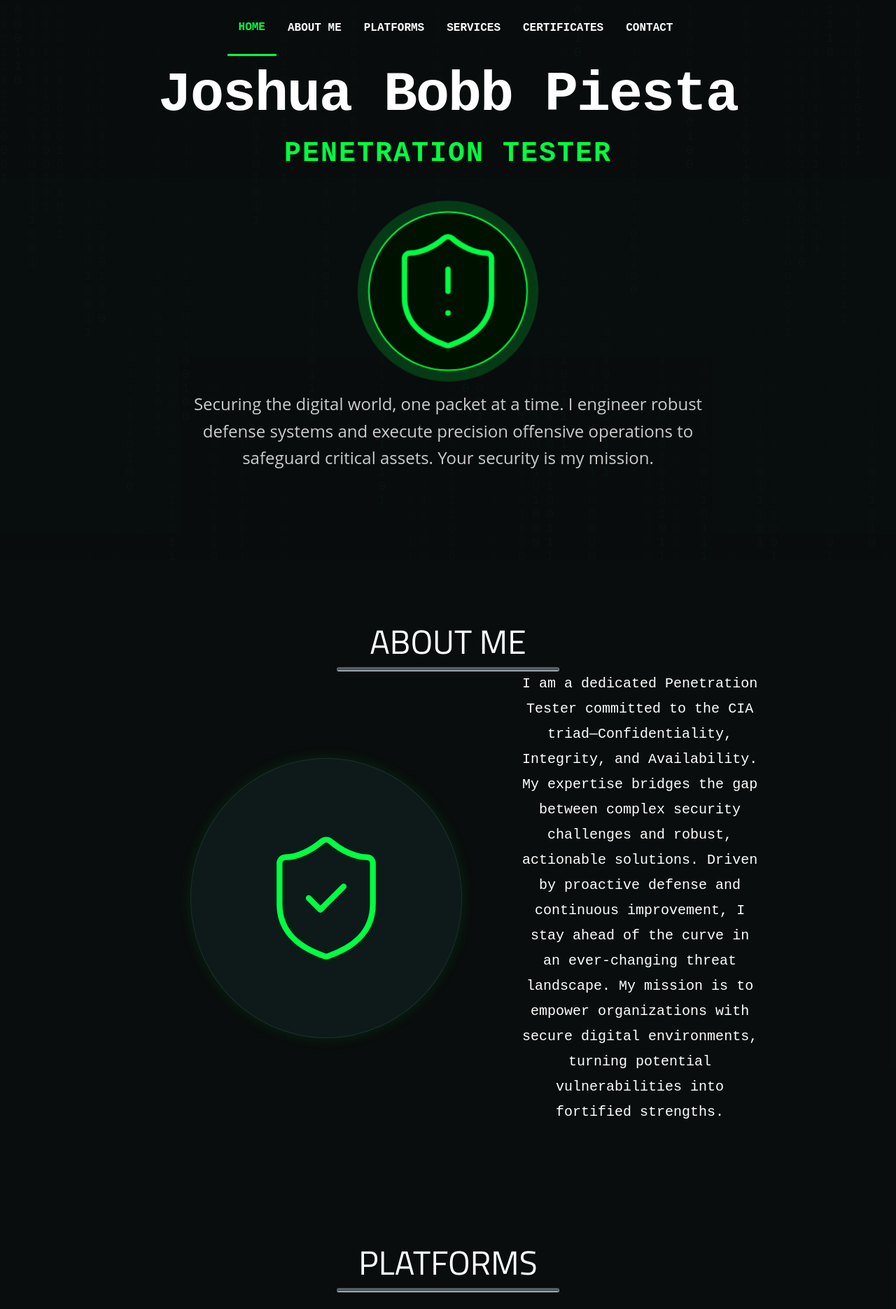
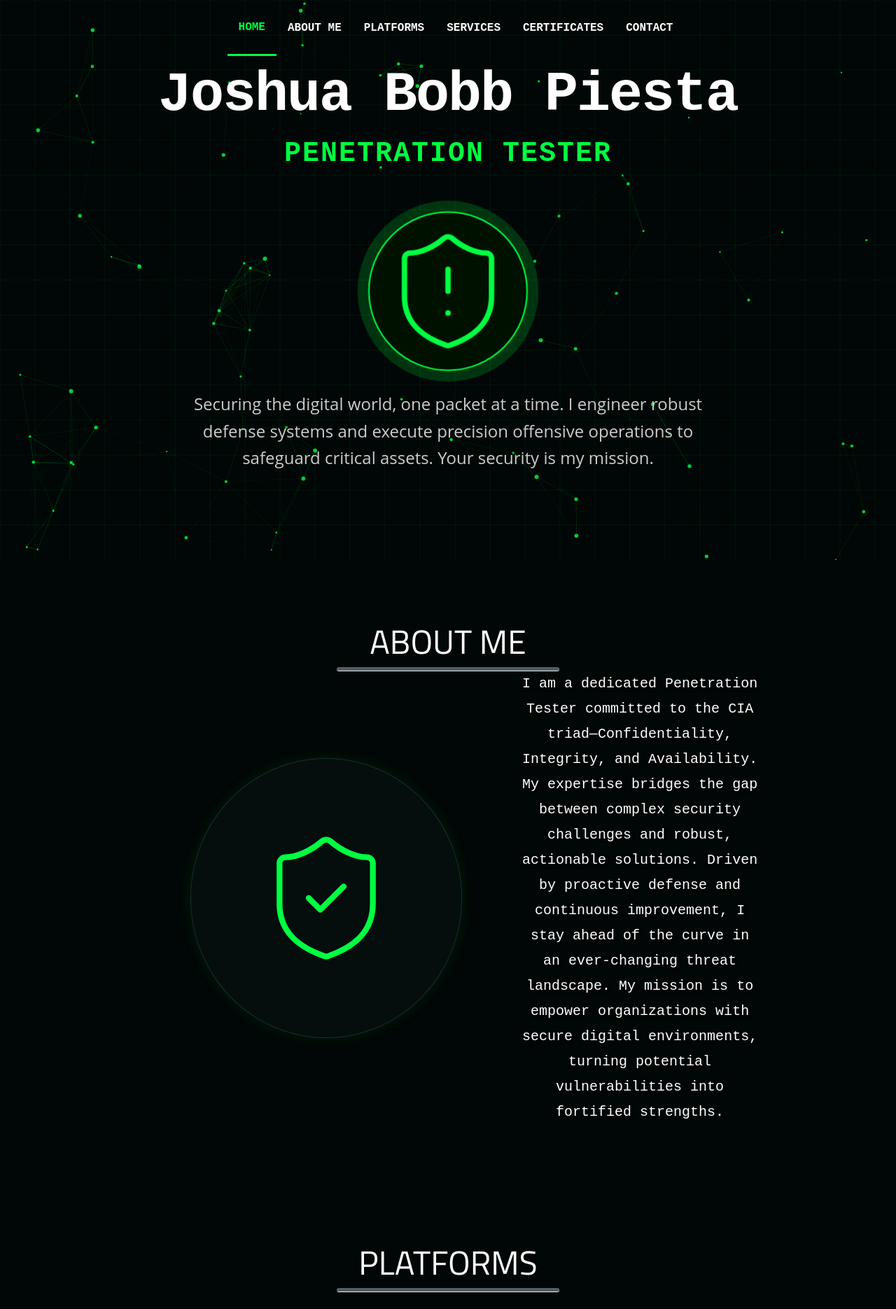
Before and after one commit to alysonjan/cyberbob-website, a React (Create React App) app: page / in a window 1280 px wide. Shown: the top 1870 px of the page at 70% size. Built offline with nearby package versions, Linux system fonts and the light colour scheme.

Commit message:
make it more cool

```diff
--- a/src/components/AboutSection/aboutStyles.js
+++ b/src/components/AboutSection/aboutStyles.js
@@ -3,7 +3,7 @@ import styled from "styled-components";
 export const AboutContainer = styled.div`
   width: 100%;
   height: auto;
-  background: rgba(10, 15, 15, 0.9);
+  background: transparent;
   padding: 5rem 0;
 `;
 
@@ -27,7 +27,7 @@ export const AvatarContainer = styled.div`
   width: 25rem;
   height: 25rem;
   border-radius: 50%;
-  background: #0e1a1a;
+  background: rgba(14, 26, 26, 0.4);
   border: 1px solid #1a2f2f;
   box-shadow: 0 0 20px rgba(0, 255, 65, 0.1);
   transition: all 0.3s ease-in-out;
@@ -61,6 +61,7 @@ export const Description = styled.div`
   text-align: center;
   line-height: 2.25rem;
   color: #fff;
+  text-shadow: 2px 2px 4px rgba(0, 0, 0, 0.8);
   font-family: 'Courier New', Courier, monospace; /* Consistent with hacking theme */
 
   @media screen and (max-width: 768px) {
--- a/src/components/ContactSection/contactStyles.js
+++ b/src/components/ContactSection/contactStyles.js
@@ -3,7 +3,7 @@ import styled from "styled-components";
 export const ContactContainer = styled.div`
   width: 100%;
   height: auto;
-  background: rgba(10, 15, 15, 0.9);
+  background: transparent;
   padding: 5rem 0;
 `;
 
--- a/src/components/Footer/FooterElements.js
+++ b/src/components/Footer/FooterElements.js
@@ -1,7 +1,7 @@
 import styled from "styled-components";
 
 export const FooterContainer = styled.footer`
-  background: rgba(10, 15, 15, 0.9);
+  background: transparent;
   padding: 4rem 0 2rem 0;
   display: flex;
   flex-direction: column;
--- a/src/components/HeroSection/heroSyles.js
+++ b/src/components/HeroSection/heroSyles.js
@@ -39,7 +39,7 @@ export const HeroContainer = styled.div`
   display: flex;
   flex-direction: column;
   justify-content: center; /* Center content vertically */
-  background: rgba(10, 15, 15, 0.85); /* Slightly more transparent */
+  background: transparent;
   padding-top: 60px; /* Offset for fixed navbar */
 
   @media screen and (max-width: 768px) {
--- a/src/components/Navbar/index.js
+++ b/src/components/Navbar/index.js
@@ -1,5 +1,5 @@
 import React, { useEffect, useState } from "react";
-import { FaBars } from "react-icons/fa";
+import { Menu } from "lucide-react";
 import { IconContext } from "react-icons/lib";
 import { animateScroll as scroll } from "react-scroll";
 import {
@@ -34,7 +34,7 @@ const Navbar = ({ toggle }) => {
       <Nav scrollNav={scrollNav}>
         <NavbarContainer>
           <MobileIcon onClick={toggle}>
-            <FaBars />
+            <Menu size={32} />
           </MobileIcon>
           <NavMenu>
             <NavItem>
--- a/src/components/Navbar/navbarStyles.js
+++ b/src/components/Navbar/navbarStyles.js
@@ -2,7 +2,7 @@ import styled from 'styled-components';
 import { Link as LinkScroll } from 'react-scroll';
 
 export const Nav = styled.nav`
-  background: ${({ scrollNav }) => (scrollNav ? '#000' : 'transparent')};
+  background: ${({ scrollNav }) => (scrollNav ? 'rgba(0, 0, 0, 0.9)' : 'transparent')};
   height: 80px;
   margin-top: -80px;
   display: flex;
@@ -11,6 +11,8 @@ export const Nav = styled.nav`
   font-size: 1rem;
   position: sticky;
   top: 0;
+  width: 100%;
+  left: 0;
   z-index: 10;
   transition: 0.8s all ease;
 
@@ -19,8 +21,8 @@ export const Nav = styled.nav`
     height: 60px;
     margin-top: 0;
     top: 0;
-    background: rgba(0, 0, 0, 0.8); /* Semi-transparent black for better contrast */
-    backdrop-filter: blur(5px);
+    background: transparent; /* Transparent as requested */
+    backdrop-filter: none;
   }
 `;
 
@@ -45,12 +47,12 @@ export const MobileIcon = styled.div`
     display: block;
     position: absolute;
     top: 50%;
-    right: 24px;
+    right: 24px; /* Positions it on the right */
     transform: translateY(-50%);
     font-size: 1.8rem;
     cursor: pointer;
     color: #fff;
-    z-index: 20; /* Ensure it is above other navbar elements */
+    z-index: 20;
   }
 `;
 
--- a/src/components/ProjectsSection/projectStyles.js
+++ b/src/components/ProjectsSection/projectStyles.js
@@ -2,7 +2,7 @@ import styled from "styled-components";
 
 export const ProjectsContainer = styled.div`
   width: 100%;
-  background: rgba(10, 15, 15, 0.9);
+  background: transparent;
   padding: 5rem 0;
 `;
 
@@ -19,7 +19,8 @@ export const ProjectWrapper = styled.div`
   width: 30rem;
   height: 25rem; /* Adjusted height for images */
   border-radius: 1.563rem;
-  background: #0e1a1a;
+  background: rgba(14, 26, 26, 0.4);
+  backdrop-filter: blur(4px);
   margin: 0.25rem 0.25rem 1.25rem 0.25rem;
   padding: 1.5rem;
   border: 1px solid #1a2f2f;
@@ -60,6 +61,7 @@ export const ProjectTitle = styled.div`
   justify-content: center;
   margin-bottom: 1rem;
   color: #fff;
+  text-shadow: 1px 1px 3px rgba(0,0,0,0.8);
   font-size: 1.5rem;
   font-weight: 600;
   text-align: center;
--- a/src/components/ServicesSection/ServicesElements.js
+++ b/src/components/ServicesSection/ServicesElements.js
@@ -6,7 +6,7 @@ export const ServicesContainer = styled.div`
   flex-direction: column;
   justify-content: center;
   align-items: center;
-  background: rgba(10, 15, 15, 0.9);
+  background: transparent;
 
   @media screen and (max-width: 768px) {
     height: 1100px;
@@ -37,7 +37,8 @@ export const ServicesWrapper = styled.div`
 `;
 
 export const ServicesCard = styled.div`
-  background: #0e1a1a;
+  background: rgba(14, 26, 26, 0.4); /* Glassmorphism effect */
+  backdrop-filter: blur(4px);
   display: flex;
   flex-direction: column;
   justify-content: flex-start;
--- a/src/components/SkillsSection/skillsStyles.js
+++ b/src/components/SkillsSection/skillsStyles.js
@@ -2,7 +2,7 @@ import styled from "styled-components";
 
 export const SkillsContainer = styled.div`
   width: 100%;
-  background: rgba(10, 15, 15, 0.9);
+  background: transparent;
   padding: 5rem 0;
 `;
 
@@ -28,7 +28,8 @@ export const SkillWrapper = styled.div`
   padding: 2.5rem 2rem;
   width: 320px;
   min-height: 320px;
-  background: #0e1a1a;
+  background: rgba(14, 26, 26, 0.4);
+  backdrop-filter: blur(4px);
   border-radius: 12px;
   border: 1px solid #1a2f2f;
   transition: all 0.3s ease-in-out;
--- a/src/components/shared/MatrixBackground.js
+++ b/src/components/shared/MatrixBackground.js
@@ -1,63 +1,122 @@
 import React, { useRef, useEffect } from 'react';
 
-const MatrixBackground = () => {
+const CyberBackground = () => {
     const canvasRef = useRef(null);
 
     useEffect(() => {
         const canvas = canvasRef.current;
         const ctx = canvas.getContext('2d');
-        let width = canvas.width = window.innerWidth;
-        let height = canvas.height = window.innerHeight;
+        let width, height;
+        let particles = [];
+        const particleCount = 80;
+        const connectionDistance = 150;
 
-        const columns = Math.floor(width / 20) + 1;
-        const yPositions = Array(columns).fill(0);
+        class Particle {
+            constructor() {
+                this.x = Math.random() * width;
+                this.y = Math.random() * height;
+                this.vx = (Math.random() - 0.5) * 0.5;
+                this.vy = (Math.random() - 0.5) * 0.5;
+                this.radius = Math.random() * 2 + 1;
+            }
 
-        ctx.fillStyle = '#000';
-        ctx.fillRect(0, 0, width, height);
+            update() {
+                this.x += this.vx;
+                this.y += this.vy;
 
-        const matrix = () => {
-            // Darken the background slightly to create the trail effect
-            ctx.fillStyle = 'rgba(0, 0, 0, 0.05)';
-            ctx.fillRect(0, 0, width, height);
+                if (this.x < 0 || this.x > width) this.vx = -this.vx;
+                if (this.y < 0 || this.y > height) this.vy = -this.vy;
+            }
 
-            ctx.fillStyle = '#00FF41'; // Hacker Green
-            ctx.font = '14pt "Courier New", Courier, monospace'; // Monospace font for binaries
+            draw() {
+                ctx.beginPath();
+                ctx.arc(this.x, this.y, this.radius, 0, Math.PI * 2);
+                ctx.fillStyle = 'rgba(0, 255, 65, 0.8)';
+                ctx.fill();
+            }
+        }
 
-            yPositions.forEach((y, index) => {
-                // Randomly choose 0 or 1
-                const text = Math.random() > 0.5 ? '1' : '0';
+        const resize = () => {
+            width = canvas.width = window.innerWidth;
+            height = canvas.height = window.innerHeight;
+            init();
+        };
 
-                const x = index * 20;
-                ctx.fillText(text, x, y);
+        const init = () => {
+            particles = [];
+            for (let i = 0; i < particleCount; i++) {
+                particles.push(new Particle());
+            }
+        };
 
-                // Randomly reset the drop to the top
-                if (y > height && Math.random() > 0.975) {
-                    yPositions[index] = 0;
-                } else {
-                    yPositions[index] = y + 20;
+        const animate = () => {
+            ctx.clearRect(0, 0, width, height);
+
+            // Subtle Grid
+            ctx.strokeStyle = 'rgba(0, 255, 65, 0.08)';
+            ctx.lineWidth = 1;
+            const gridSize = 50;
+            for (let x = 0; x < width; x += gridSize) {
+                ctx.beginPath();
+                ctx.moveTo(x, 0);
+                ctx.lineTo(x, height);
+                ctx.stroke();
+            }
+            for (let y = 0; y < height; y += gridSize) {
+                ctx.beginPath();
+                ctx.moveTo(0, y);
+                ctx.lineTo(width, y);
+                ctx.stroke();
+            }
+
+            particles.forEach((p, i) => {
+                p.update();
+                p.draw();
+
+                for (let j = i + 1; j < particles.length; j++) {
+                    const p2 = particles[j];
+                    const dx = p.x - p2.x;
+                    const dy = p.y - p2.y;
+                    const dist = Math.sqrt(dx * dx + dy * dy);
+
+                    if (dist < connectionDistance) {
+                        ctx.beginPath();
+                        ctx.moveTo(p.x, p.y);
+                        ctx.lineTo(p2.x, p2.y);
+                        ctx.strokeStyle = `rgba(0, 255, 65, ${1 - dist / connectionDistance})`;
+                        ctx.globalAlpha = 0.4;
+                        ctx.lineWidth = 0.5;
+                        ctx.stroke();
+                        ctx.globalAlpha = 1;
+                    }
                 }
             });
+
+            requestAnimationFrame(animate);
         };
 
-        const interval = setInterval(matrix, 50);
-
-        const handleResize = () => {
-            width = window.innerWidth;
-            height = window.innerHeight;
-            canvas.width = width;
-            canvas.height = height;
-        };
-
-        window.addEventListener('resize', handleResize);
+        window.addEventListener('resize', resize);
+        resize();
+        animate();
 
         return () => {
-            clearInterval(interval);
-            window.removeEventListener('resize', handleResize);
+            window.removeEventListener('resize', resize);
         };
     }, []);
 
-    // Increased opacity for better visibility
-    return <canvas ref={canvasRef} style={{ position: 'fixed', top: 0, left: 0, zIndex: -1, opacity: 0.2 }} />;
+    return (
+        <canvas
+            ref={canvasRef}
+            style={{
+                position: 'fixed',
+                top: 0,
+                left: 0,
+                zIndex: -1,
+                background: '#010606',
+                pointerEvents: 'none'
+            }}
+        />
+    );
 };
 
-export default MatrixBackground;
+export default CyberBackground;
```
